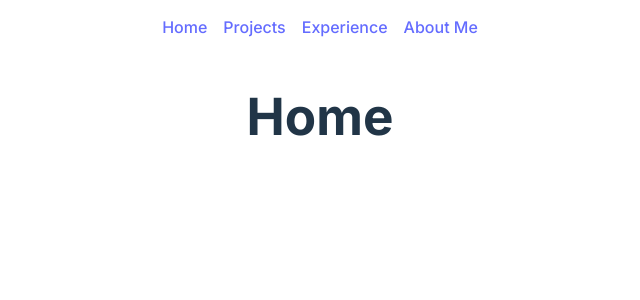
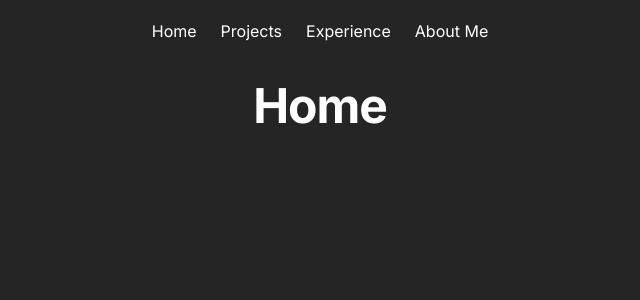
Before and after one commit to smithr38atwit/smithr38atwit.github.io, a React (Vite) app: page / in a window 1280 px wide. Shown: the top 300 px of the page, without its empty margins (320-960 px from the left). Built offline with nearby package versions, Linux system fonts and the light colour scheme.

Commit message:
base style

```diff
--- a/src/index.css
+++ b/src/index.css
@@ -1,72 +1,71 @@
 * {
+  margin: 0;
+  padding: 0;
   box-sizing: border-box;
 }
 
 :root {
-  font-family: Inter, system-ui, Avenir, Helvetica, Arial, sans-serif;
-  line-height: 1.5;
+  font-family: "Inter", sans-serif;
+  font-style: normal;
+  line-height: 140%;
   font-weight: 400;
 
-  color-scheme: light dark;
-  color: rgba(255, 255, 255, 0.87);
-  background-color: #242424;
-
-  font-synthesis: none;
-  text-rendering: optimizeLegibility;
-  -webkit-font-smoothing: antialiased;
-  -moz-osx-font-smoothing: grayscale;
-}
-
-a {
-  font-weight: 500;
-  color: #646cff;
-  text-decoration: inherit;
-}
-a:hover {
-  color: #535bf2;
+  color: #f3f3f3;
+  background: #252525;
 }
 
 body {
   margin: 0;
   display: flex;
-  place-items: top center;
-  min-width: 320px;
   min-height: 100vh;
 }
 
-h1 {
-  font-size: 3.2em;
-  line-height: 1.1;
+#root {
+  display: flex;
+  flex-direction: column;
+  align-items: center;
+  text-align: center;
+  gap: 30px;
+
+  width: 100%;
+  padding: 15px 30px;
 }
 
-button {
+a {
+  line-height: 100%;
+  text-decoration: none;
+  color: #fff;
+
+  display: flex;
+  place-items: center;
+  gap: 8px;
+  padding: 8px;
   border-radius: 8px;
-  border: 1px solid transparent;
-  padding: 0.6em 1.2em;
-  font-size: 1em;
-  font-weight: 500;
-  font-family: inherit;
-  background-color: #1a1a1a;
-  cursor: pointer;
-  transition: border-color 0.25s;
 }
-button:hover {
-  border-color: #646cff;
-}
-button:focus,
-button:focus-visible {
-  outline: 4px auto -webkit-focus-ring-color;
+a:hover {
+  background: #383838 !important;
 }
 
-@media (prefers-color-scheme: light) {
-  :root {
-    color: #213547;
-    background-color: #ffffff;
-  }
-  a:hover {
-    color: #747bff;
-  }
-  button {
-    background-color: #f9f9f9;
-  }
+h1 {
+  color: #fff;
+  font-weight: 700;
+  font-size: 48px;
+  line-height: 120%;
+  letter-spacing: -1px;
 }
+
+/* Content Heading */
+.text-content-header h2 {
+  font-size: 24px;
+  font-weight: 600;
+  line-height: 120%;
+  letter-spacing: -0.5px;
+}
+
+/* Content Subheading */
+.text-content-header h3 {
+  color: #757575;
+  font-size: 20px;
+  font-weight: 400;
+  line-height: 100%;
+}
--- a/src/routes/app/app.css
+++ b/src/routes/app/app.css
@@ -1,18 +1,9 @@
-#root {
-  max-width: 1280px;
-  margin: 0 auto;
-  padding: 0;
-  text-align: center;
-}
-
 .top-nav {
   display: flex;
   place-content: center;
-  gap: 6px;
-
-  padding: 10px;
+  gap: 8px;
 }
 
-.top-nav a {
-  padding: 5px;
+.top-nav a.selected {
+  background: #444444;
 }
```
